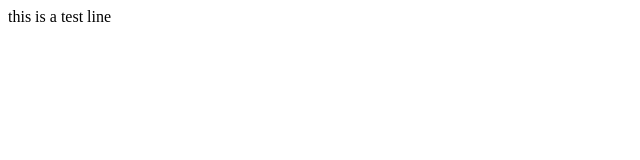
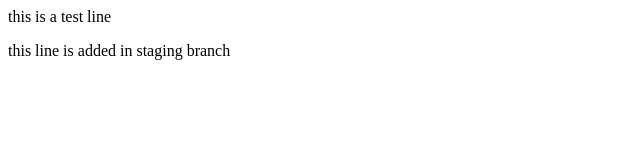
Before and after one commit to anjumnr99/main-staging-practice, a plain HTML site: page index.html in a window 1280 px wide. Shown: the whole page, without its empty margins (0-640 px from the left). Drawn offline with Linux system fonts and the light colour scheme.

Commit message:
changes in staging

```diff
--- a/index.html
+++ b/index.html
@@ -1 +1,3 @@
 <p>this is a test line</p>
+<p>this line is added in staging branch
+</p>
```
